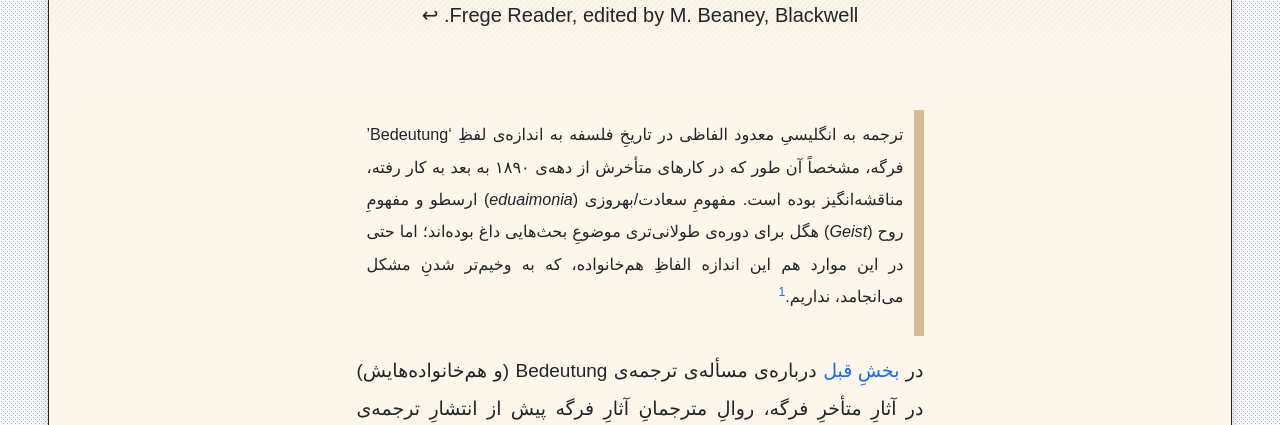
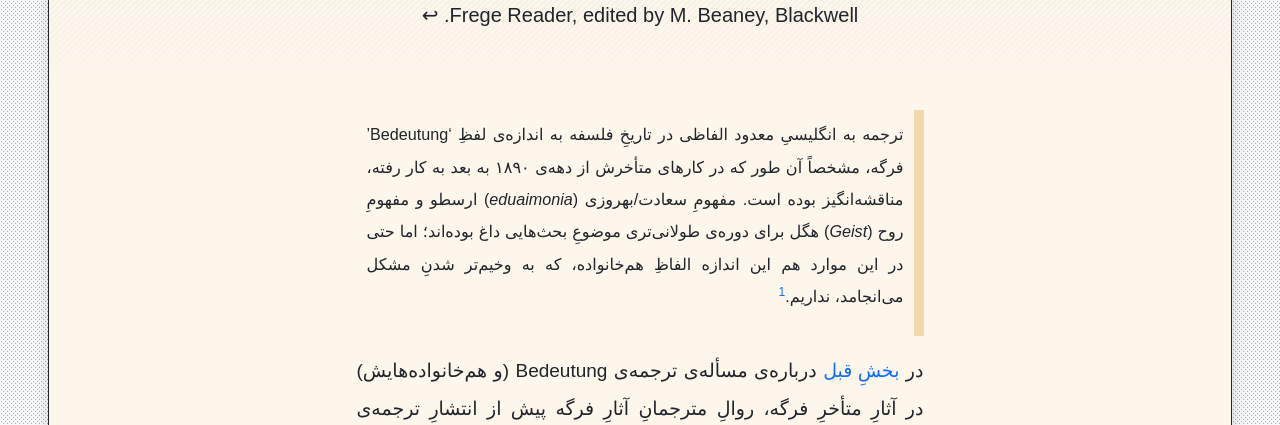
Before and after one commit to phicudemy/phicudemy.github.io, a Jekyll site: the page built from _posts/2024-07-16-fregebedeutung۲.md, in a window 1280 px wide. Shown: the part 806-1231 px from the top of the page. Built offline with Jekyll 4.4.1, drawn with Linux system fonts in a browser that asks for light colours; some web fonts are replaced; comment, search, counter and statistics services are not loaded.

Commit message:
Update style.css

```diff
--- a/assets/css/style.css
+++ b/assets/css/style.css
@@ -59,7 +59,7 @@
   }
   blockquote {
     background: #fcf6eb;
-    border-right: 10px solid #d8bc95;
+    border-right: 10px solid #f1d9ac;
     padding: 0.5em 10px;
     quotes: "\201C""\201D""\2018""\2019";
     font-size: 85%;
```
